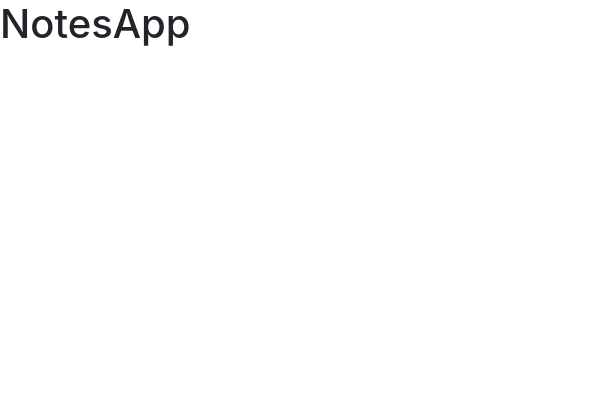
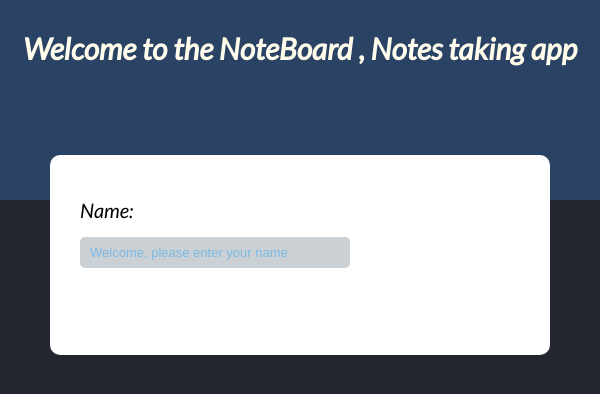
Before and after one commit to Shivashankar-741/notesapp, a React (Create React App) app: page / in a window 600 px wide. Shown: the top 394 px of the page. Built offline with nearby package versions, Linux system fonts and the light colour scheme.

Commit message:
home page

```diff
--- a/public/index.html
+++ b/public/index.html
@@ -24,7 +24,7 @@
       work correctly both with client-side routing and a non-root public URL.
       Learn how to configure a non-root public URL by running `npm run build`.
     -->
-    <title>React App</title>
+    <title>Notes App</title>
   </head>
   <body>
     <noscript>You need to enable JavaScript to run this app.</noscript>
--- a/src/App.js
+++ b/src/App.js
@@ -1,8 +1,12 @@
+import Home from "./Components/Home/Home";
+import { NameProvider } from "./Components/State/NameContext";
 function App() {
 	return (
-		<div className="App">
-			<h1>NotesApp</h1>
-		</div>
+		<NameProvider>
+			<div className="App">
+				<Home />
+			</div>
+		</NameProvider>
 	);
 }
 
--- /dev/null
+++ b/src/Components/Home/Home.css
@@ -0,0 +1,117 @@
+@media only screen and (max-width: 600px) {
+	.top {
+		height: 25vh;
+		background-color: #2a4365;
+		display: flex;
+		justify-content: center;
+	}
+	.top--in {
+		margin: 30px 10px;
+		font-size: 24px;
+		text-align: center;
+		color: #fffcec;
+	}
+
+	.bottom {
+		height: 75vh;
+		background-color: #23252f;
+		display: flex;
+		justify-content: center;
+	}
+
+	.bottom--in {
+		font-size: 20px;
+		margin-top: -30px;
+		width: 350px;
+		height: 250px;
+		background-color: #ffffff;
+		border-radius: 10px;
+
+		display: flex;
+		flex-direction: column;
+		justify-content: center;
+	}
+
+	.bottom--value {
+		display: inline-block;
+		width: 75%;
+		padding: 8px 10px;
+		border-radius: 5px;
+		background-color: #cbd0d4;
+		border: none;
+		outline: none;
+	}
+	::placeholder {
+		color: #7ab9e4;
+		font-size: 13px;
+	}
+	.bottom--value,
+	.bottom--name {
+		margin-left: 30px;
+		margin-top: 15px;
+	}
+}
+@media only screen and (min-width: 600px) {
+	.top {
+		height: 25vh;
+		background-color: #2a4365;
+		display: flex;
+		justify-content: center;
+	}
+	.top--in {
+		margin: 30px 0;
+		font-size: 30px;
+		color: #fffcec;
+		word-spacing: 0.8;
+		letter-spacing: 2.5;
+	}
+
+	.bottom {
+		height: 75vh;
+		background-color: #23252f;
+		display: flex;
+		justify-content: center;
+	}
+
+	.bottom--in {
+		font-size: 20px;
+		margin-top: -45px;
+		width: 500px;
+		height: 200px;
+		background-color: #ffffff;
+		border-radius: 10px;
+
+		display: flex;
+		flex-direction: column;
+		justify-content: center;
+	}
+
+	.bottom--value {
+		display: inline-block;
+		width: 50%;
+		padding: 8px 10px;
+		border-radius: 5px;
+		background-color: #cbd0d4;
+		border: none;
+		outline: none;
+	}
+	::placeholder {
+		color: #7ab9e4;
+		font-size: 13px;
+	}
+	.bottom--value,
+	.bottom--name,
+	.notempty,
+	.notempty-active {
+		margin-left: 30px;
+		margin-top: 15px;
+	}
+	.notempty {
+		color: red;
+		visibility: hidden;
+	}
+	.notempty-active {
+		color: red;
+		visibility: visible;
+	}
+}
--- /dev/null
+++ b/src/Components/Home/Home.js
@@ -0,0 +1,57 @@
+import React, { useContext } from "react";
+import "./Home.css";
+import { NameContext } from "../State/NameContext";
+
+const Home = () => {
+	const [name, setName] = useContext(NameContext);
+	const [storeName, setStoreName] = React.useState("");
+	const [active, setActive] = React.useState(true);
+
+	console.log(name);
+
+	const changeHandler = (e) => {
+		setStoreName(e.target.value);
+	};
+
+	const enterPressed = (e) => {
+		let keycode = e.keyCode || e.which;
+		if (keycode === 13 && storeName !== "") {
+			setName(storeName);
+			setStoreName("");
+		} else if (keycode === 13 && storeName === "") {
+			console.log("Did not type anything");
+			setTimeout(() => {
+				setActive(true);
+			}, 1000);
+			setActive(false);
+		}
+	};
+
+	return (
+		<div>
+			<div className="top">
+				<h3 className="top--in">Welcome to the NoteBoard , Notes taking app</h3>
+			</div>
+			<div className="bottom">
+				<div className="bottom--in">
+					<label htmlFor="" className="bottom--name">
+						Name:
+					</label>
+					<input
+						value={storeName}
+						type="text"
+						className="bottom--value"
+						placeholder="Welcome, please enter your name"
+						onChange={changeHandler}
+						onKeyPress={enterPressed}
+					/>
+					<p className={active ? "notempty" : "notempty-active"}>
+						Name can't empty
+					</p>
+				</div>
+			</div>
+		</div>
+	);
+};
+
+export default Home;
--- /dev/null
+++ b/src/Components/State/NameContext.js
@@ -0,0 +1,13 @@
+import React, { createContext, useState } from "react";
+
+export const NameContext = createContext();
+
+export const NameProvider = (props) => {
+	const [name, setName] = useState("");
+
+	return (
+		<NameContext.Provider value={[name, setName]}>
+			{props.children}
+		</NameContext.Provider>
+	);
+};
--- a/src/index.css
+++ b/src/index.css
@@ -1,13 +1,16 @@
+@import url("https://fonts.googleapis.com/css2?family=Lato:ital@1&display=swap");
 body {
   margin: 0;
-  font-family: -apple-system, BlinkMacSystemFont, 'Segoe UI', 'Roboto', 'Oxygen',
-    'Ubuntu', 'Cantarell', 'Fira Sans', 'Droid Sans', 'Helvetica Neue',
-    sans-serif;
-  -webkit-font-smoothing: antialiased;
-  -moz-osx-font-smoothing: grayscale;
+  padding:0;
+	font-family: -apple-system, BlinkMacSystemFont, "Segoe UI", "Roboto", "Oxygen",
+		"Ubuntu", "Cantarell", "Fira Sans", "Droid Sans", "Helvetica Neue",
+		sans-serif;
+	-webkit-font-smoothing: antialiased;
+	-moz-osx-font-smoothing: grayscale;
+	font-family: "Lato", sans-serif;
 }
 
 code {
-  font-family: source-code-pro, Menlo, Monaco, Consolas, 'Courier New',
-    monospace;
+	font-family: source-code-pro, Menlo, Monaco, Consolas, "Courier New",
+		monospace;
 }
```
Also changed, not shown: src/index.js (+9 -9 lines), 2 other files (tests, documents, lock files or other folders).
